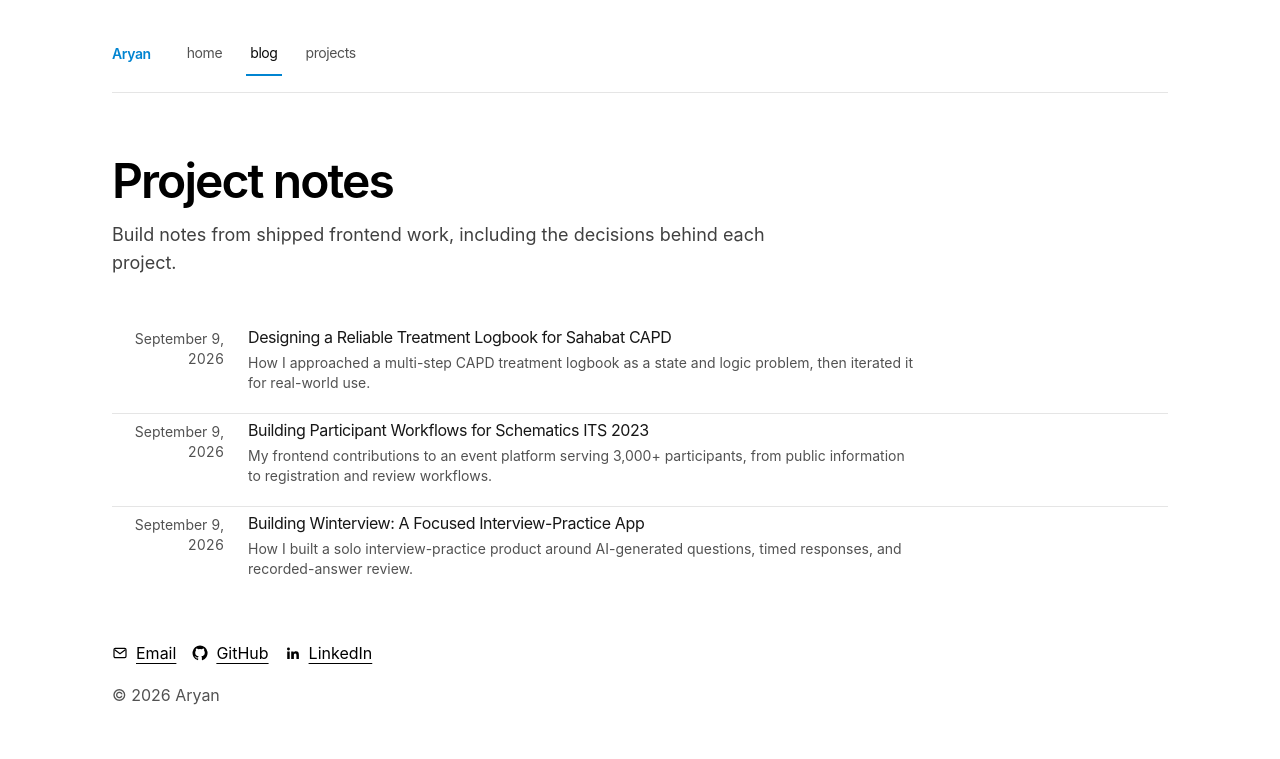
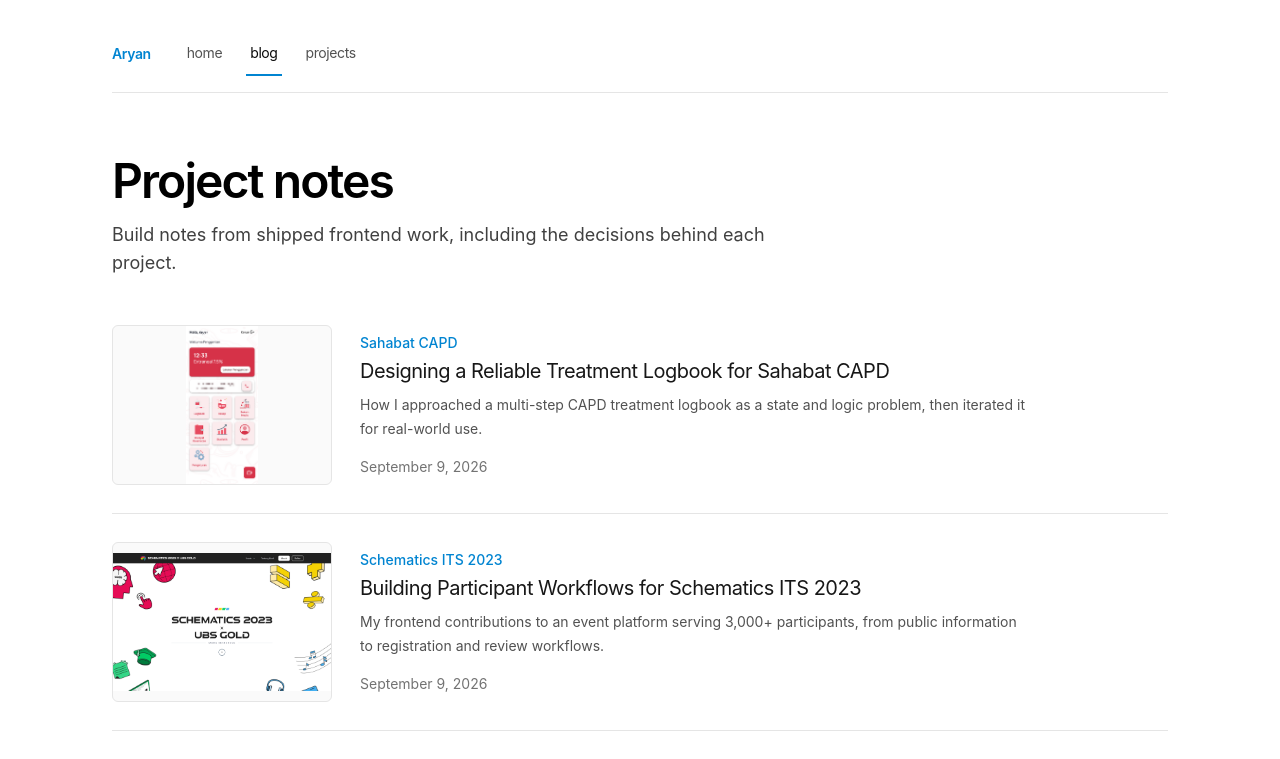
Before and after one commit to aryansfw/portfolio, a Next.js app: page /blog in a window 1280 px wide. Shown: the top 759 px of the page. Built offline with nearby package versions, Linux system fonts and the light colour scheme.

Commit message:
improve project notes index

```diff
--- /dev/null
+++ b/anti-slop/audit-007-2026-09-09-follow-up.md
@@ -0,0 +1,10 @@
+# Anti-Slop Audit 007 - Follow-up
+
+Date: 2026-09-09
+Status: applied
+
+- PASS: Each note now shows its related project, title, summary, and secondary date.
+- PASS: Existing project screenshots appear in the notes index with accessible alt text.
+- PASS: Desktop uses a readable image and text split; mobile stacks the same content safely.
+- PASS: Homepage keeps its compact writing list through the existing component option.
+- PASS: `pnpm.cmd build` and the `/blog` route check pass.
--- /dev/null
+++ b/anti-slop/audit-007-2026-09-09.md
@@ -0,0 +1,13 @@
+# Anti-Slop Audit 007
+
+Date: 2026-09-09
+Scope: Project notes index
+Mode: after
+
+## Findings
+
+1. **LOW - Notes were identified mainly by date and title (R-20, C-3).** The index needed project context and an evidence preview so visitors could understand each note before opening it.
+2. **LOW - The index did not use the available project screenshots (R-20).** Existing evidence could provide visual entry points without adding a card grid.
+3. **LOW - Date hierarchy was too strong for a project portfolio (R-05).** The date should support the title and summary instead of leading each row.
+
+All three findings were approved by the user's request to proceed.
--- a/app/blog/page.tsx
+++ b/app/blog/page.tsx
@@ -12,7 +12,7 @@ export default function Page() {
       <p className="mb-12 mt-4 max-w-2xl text-lg text-neutral-700 dark:text-neutral-300">
         Build notes from shipped frontend work, including the decisions behind each project.
       </p>
-      <BlogPosts />
+      <BlogPosts showImages />
     </section>
   )
 }
--- a/app/components/posts.tsx
+++ b/app/components/posts.tsx
@@ -1,7 +1,15 @@
 import Link from 'next/link'
+import Image from 'next/image'
 import { formatDate, getBlogPosts } from 'app/blog/utils'
+import { projects } from 'app/projects'
 
-export function BlogPosts() {
+const projectIds = {
+  winterview: 'winterview',
+  'schematics-its-2023': 'schematics-its-2023',
+  'sahabat-capd-logbook': 'sahabat-capd',
+}
+
+export function BlogPosts({ showImages = false }: { showImages?: boolean }) {
   let allBlogs = getBlogPosts()
 
   return (
@@ -15,27 +23,51 @@ export function BlogPosts() {
           }
           return 1
         })
-        .map((post) => (
+        .map((post) => {
+          let project = projects.find(
+            (project) => project.id === projectIds[post.slug]
+          )
+
+          return (
             <Link
               key={post.slug}
-            className="group flex flex-col border-b border-neutral-200 pb-5 pt-1 first:pt-0 last:border-0 dark:border-neutral-800"
+              className={`group flex flex-col border-b border-neutral-200 pb-7 pt-7 first:pt-0 last:border-0 dark:border-neutral-800 focus-visible:outline-2 focus-visible:outline-offset-4 focus-visible:outline-sky-500 ${showImages ? 'gap-5 md:grid md:grid-cols-[220px_minmax(0,1fr)] md:gap-7' : ''}`}
               href={`/blog/${post.slug}`}
             >
-            <div className="flex w-full flex-col gap-1 md:flex-row md:gap-6">
-              <p className="shrink-0 text-sm text-neutral-600 dark:text-neutral-400 md:w-28 md:pt-1 md:text-right tabular-nums">
-                {formatDate(post.metadata.publishedAt, false)}
+              {showImages && project && (
+                <div className="flex h-40 items-center justify-center overflow-hidden rounded-md border border-neutral-200 bg-neutral-50 dark:border-neutral-800 dark:bg-neutral-950">
+                  <Image
+                    src={project.image.src}
+                    alt={project.image.alt}
+                    width={project.image.width}
+                    height={project.image.height}
+                    sizes="(max-width: 768px) 100vw, 220px"
+                    className="h-full w-full object-contain"
+                  />
+                </div>
+              )}
+              <div className="flex min-w-0 flex-col justify-center">
+                {project && (
+                  <p className="text-sm font-medium text-sky-600 dark:text-sky-400">
+                    {project.title}
                   </p>
-              <div>
-                <p className="tracking-tight text-neutral-900 group-hover:text-sky-600 dark:text-neutral-100 dark:group-hover:text-sky-400">
+                )}
+                <p className="mt-1 text-xl tracking-tight text-neutral-900 group-hover:text-sky-600 dark:text-neutral-100 dark:group-hover:text-sky-400">
                   {post.metadata.title}
                 </p>
-                <p className="mt-1 max-w-2xl text-sm text-neutral-600 dark:text-neutral-400">
+                <p className="mt-2 max-w-2xl text-sm leading-6 text-neutral-600 dark:text-neutral-400">
                   {post.metadata.summary}
                 </p>
-              </div>
+                <time
+                  className="mt-4 text-sm text-neutral-500 dark:text-neutral-500"
+                  dateTime={post.metadata.publishedAt}
+                >
+                  {formatDate(post.metadata.publishedAt, false)}
+                </time>
               </div>
             </Link>
-        ))}
+          )
+        })}
     </div>
   )
 }
```
Lines whose indentation alone changed are shown as unchanged.
